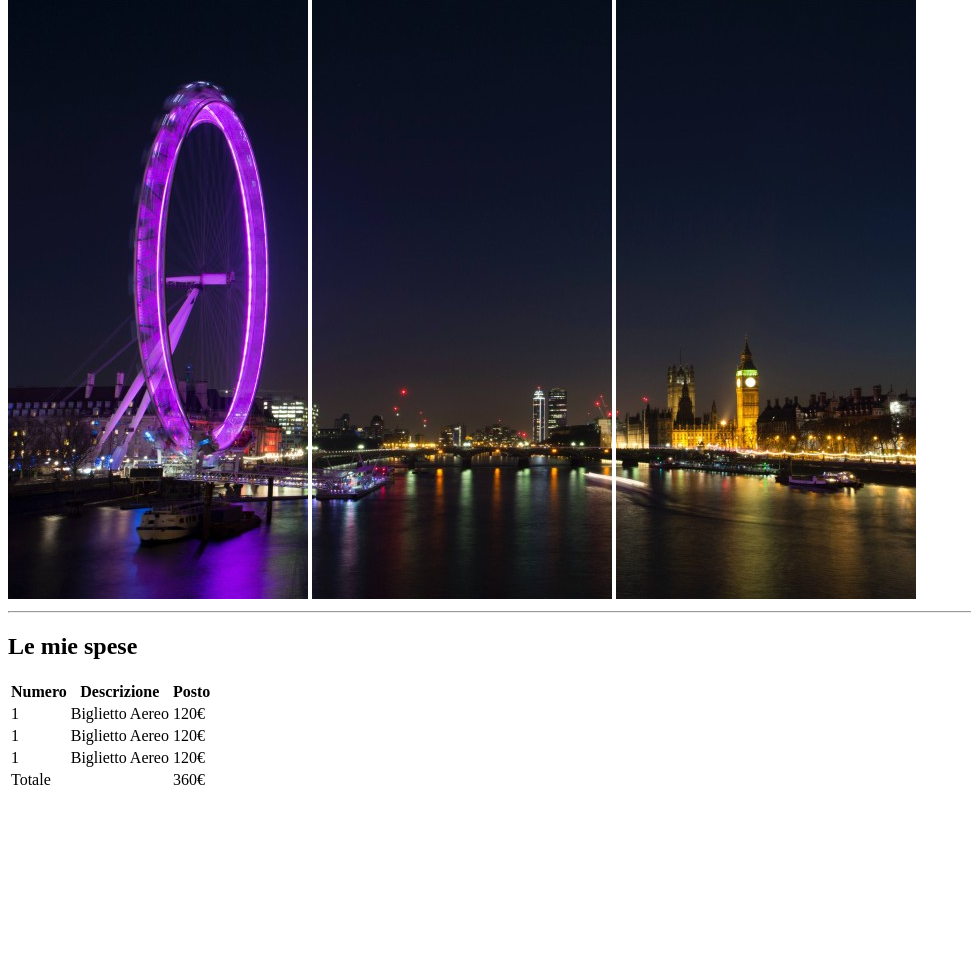
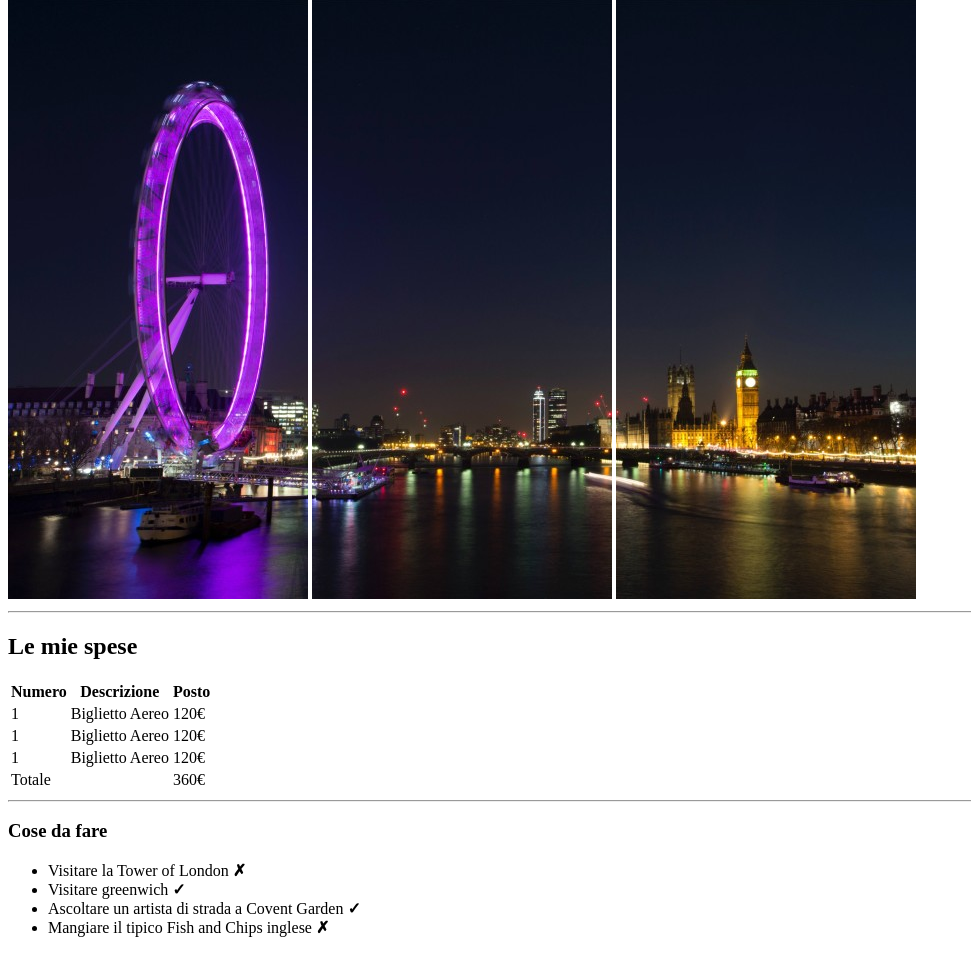
Before and after one commit to LucaFaedda/html-london-trip, a plain HTML site: page index.html in a window 1280 px wide. Shown: the part 68-1021 px from the top of the page, without its empty margins (0-971 px from the left). Before the commit the page ends 868 px from the top, so only its background shows below. Drawn offline with Linux system fonts and the light colour scheme.

Commit message:
Inserimento_To_Do

```diff
--- a/index.html
+++ b/index.html
@@ -59,6 +59,17 @@
 
             </table>
         </section>
+        <hr>
+        <!-- To do -->
+        <section>
+            <h3>Cose da fare</h3>
+            <ul>
+                <li>Visitare la Tower of London <strong>&#10007;</strong></li>
+                <li>Visitare greenwich <strong>&#10003;</strong> </li>
+                <li>Ascoltare un artista di strada a Covent Garden <strong> &#10003;</strong></li>
+                <li>Mangiare il tipico Fish and Chips inglese<strong> &#10007;</strong></li>
+            </ul>
+        </section>
     </main>
 </body>
 </html>
```
